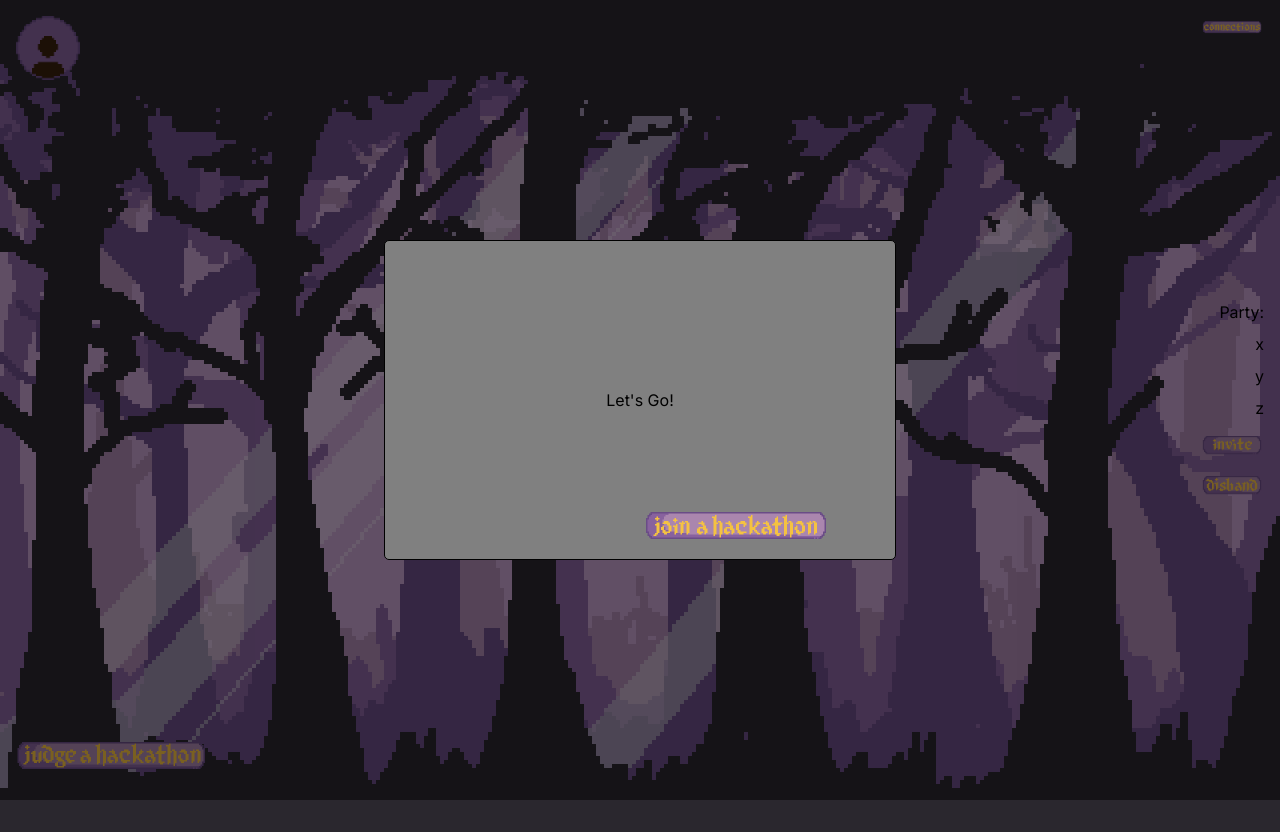
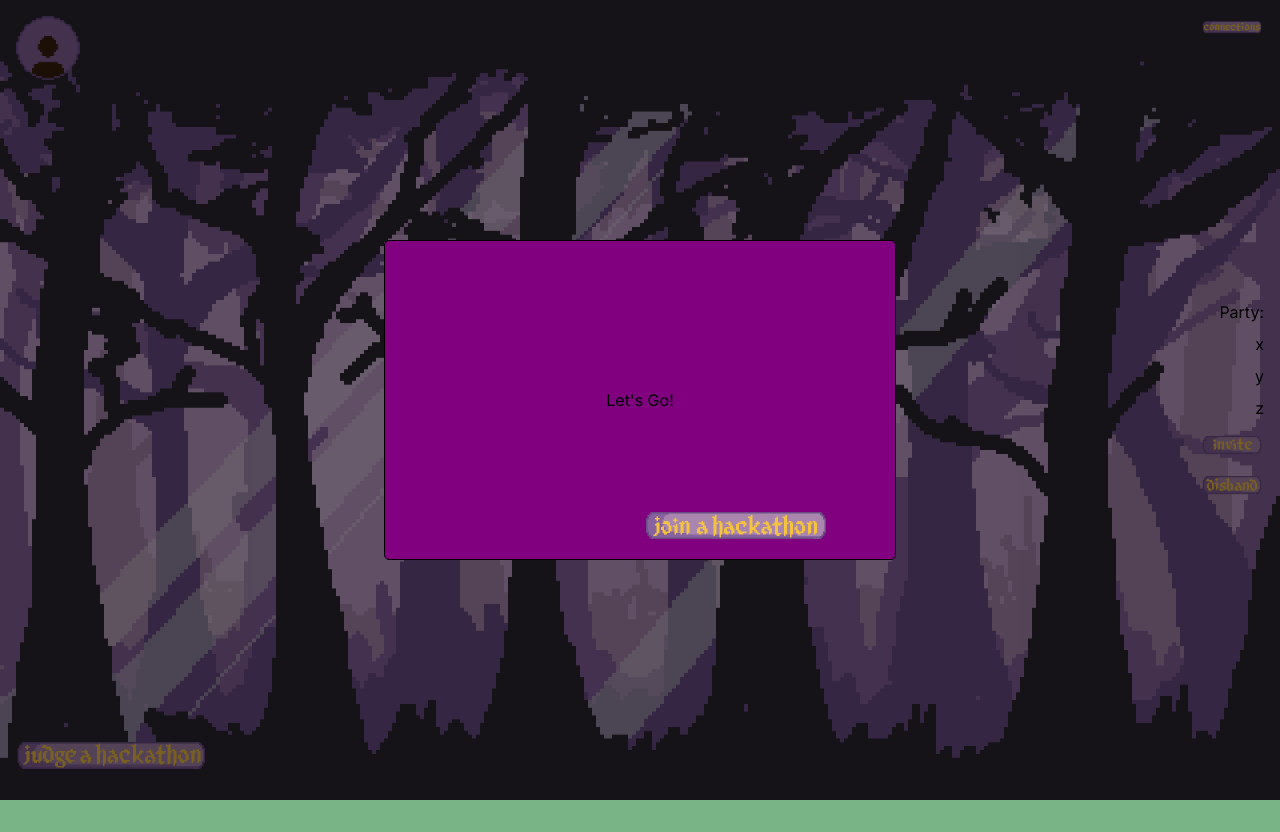
Before and after one commit to Ikenna-Okpala/hacknet, a Next.js app in the folder client/: page /home in a window 1280 px wide. Both pictures are taken after a click on the button 1232 px from the left and 444 px from the top of the page. After the commit the page ends 800 px from the top, so only its background shows below. Built offline with nearby package versions, Linux system fonts and the light colour scheme.

Commit message:
style updates

```diff
--- a/client/src/app/home/page.tsx
+++ b/client/src/app/home/page.tsx
@@ -87,7 +87,7 @@ export default function Home() {
     return (
         <main className="flex flex-col justify-between items-center w-screen h-screen pt-12 pb-16">
           <nav className="flex flex-col items-center space-y-8">
-          <img style={{position: 'absolute', zIndex: 0, top: '0px'}} src ="images/backgrounds/treesbg.png" width={1400} height={1300} />
+          <img style={{position: 'absolute', zIndex: 0, top: '0', left: '0', width: '100vw', height: '100vh'}} src ="images/backgrounds/treesbg.png"  />
           </nav>
 
           <nav className="absolute top-4 left-4">
--- a/client/src/app/landing/page.tsx
+++ b/client/src/app/landing/page.tsx
@@ -1,5 +1,6 @@
 "use client";
 import React, {useEffect} from "react";
+import Link from "next/link";
 
 export default function Loading(){
 
@@ -14,9 +15,11 @@ export default function Loading(){
         return (
                 <main className="flex flex-col justify-between items-center w-screen h-screen pt-12 pb-16">
                     <nav className="flex flex-col items-center space-y-8">
-                        <img style={{position: 'absolute', zIndex: 1, top: '150px'}} src="/logo.svg"  width={160} height={490} />
-                        <img style={{position: 'absolute', zIndex: 0, top: '0px'}} src ="/images/backgrounds/treesbg.png" width={1400} height={1300} />
-                    </nav>
+                        <img style={{position: 'absolute', zIndex: 1, top: '500px'}} src="/logo.svg"  width={960} height={2820} />
+                        <img style={{position: 'absolute', zIndex: 0, top: '0', left: '0', width: '100vw', height: '100vh'}} src ="/images/backgrounds/treesbg.png"/>
+                        </nav>
                 </main>
+
+
         );
 }
--- a/client/src/app/styles/popup.tsx
+++ b/client/src/app/styles/popup.tsx
@@ -23,7 +23,7 @@ const Popup: FC<PopupProps> = ({isOpen, onClose, children}) => {
                     width: '40%',
                     height: '40%',
                     margin: 'auto',
-                    backgroundColor: 'grey',
+                    backgroundColor: 'purple',
                     border: '1px solid black',
                     borderRadius: '5px',
                     display: 'flex',
```
